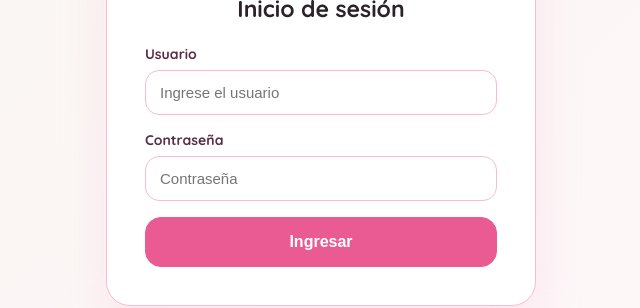
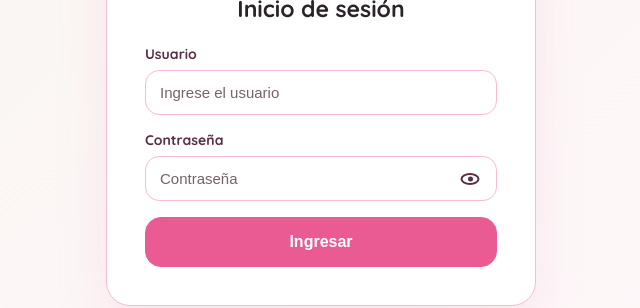
Before and after one commit to CrisNamendi21/Proyecto-de-Curso-H-D-boutique, a React (Vite) app in the folder frontend/: page / in a window 1280 px wide. Shown: the part 320-628 px from the top of the page, without its empty margins (319-959 px from the left). Built offline with nearby package versions, Linux system fonts and the light colour scheme.

Commit message:
Mejoras visuales en el inicio de sesion

```diff
--- a/frontend/src/pages/InicioSesion/InicioSesion.css
+++ b/frontend/src/pages/InicioSesion/InicioSesion.css
@@ -26,9 +26,81 @@
   padding: 13px 14px;
 }
 
+.login-field input::placeholder {
+  color: #76606b;
+}
+
 .login-field input:focus {
   border-color: var(--rosa-fuerte);
   box-shadow: 0 0 0 3px rgba(235, 91, 147, 0.12);
+}
+
+.password-input {
+  position: relative;
+}
+
+.password-input input {
+  width: 100%;
+  padding-right: 48px;
+}
+
+.password-toggle {
+  position: absolute;
+  top: 50%;
+  right: 10px;
+  width: 34px;
+  height: 34px;
+  border: none;
+  border-radius: 10px;
+  background: transparent;
+  cursor: pointer;
+  transform: translateY(-50%);
+  transition: background 0.2s ease;
+}
+
+.password-toggle:hover,
+.password-toggle:focus-visible {
+  background: #fff0f6;
+}
+
+.password-toggle:focus-visible {
+  outline: 2px solid rgba(235, 91, 147, 0.35);
+  outline-offset: 2px;
+}
+
+.password-toggle span {
+  position: absolute;
+  top: 50%;
+  left: 50%;
+  width: 19px;
+  height: 12px;
+  border: 2px solid var(--rosa-texto);
+  border-radius: 50%;
+  transform: translate(-50%, -50%);
+}
+
+.password-toggle span::before {
+  content: "";
+  position: absolute;
+  top: 50%;
+  left: 50%;
+  width: 5px;
+  height: 5px;
+  border-radius: 50%;
+  background: var(--rosa-texto);
+  transform: translate(-50%, -50%);
+}
+
+.password-toggle.visible span::after {
+  content: "";
+  position: absolute;
+  top: 50%;
+  left: -4px;
+  width: 27px;
+  height: 2px;
+  border-radius: 999px;
+  background: var(--rosa-texto);
+  transform: rotate(-35deg);
 }
 
 .login-error {
--- a/frontend/src/pages/InicioSesion/InicioSesion.jsx
+++ b/frontend/src/pages/InicioSesion/InicioSesion.jsx
@@ -5,6 +5,7 @@ import "./InicioSesion.css";
 function InicioSesion({ onLoginCorrecto }) {
   const [usuario, setUsuario] = useState("");
   const [password, setPassword] = useState("");
+  const [mostrarPassword, setMostrarPassword] = useState(false);
   const [mensaje, setMensaje] = useState("");
   const [cargando, setCargando] = useState(false);
 
@@ -50,14 +51,31 @@ function InicioSesion({ onLoginCorrecto }) {
 
           <div className="login-field">
             <label>Contraseña</label>
+            <div className="password-input">
               <input
-              type="password"
+                type={mostrarPassword ? "text" : "password"}
                 value={password}
                 onChange={(e) => setPassword(e.target.value)}
                 placeholder="Contraseña"
                 autoComplete="current-password"
                 required
               />
+              <button
+                type="button"
+                className={`password-toggle ${
+                  mostrarPassword ? "visible" : ""
+                }`}
+                onClick={() => setMostrarPassword(!mostrarPassword)}
+                aria-label={
+                  mostrarPassword ? "Ocultar contraseña" : "Mostrar contraseña"
+                }
+                title={
+                  mostrarPassword ? "Ocultar contraseña" : "Mostrar contraseña"
+                }
+              >
+                <span aria-hidden="true" />
+              </button>
+            </div>
           </div>
 
           {mensaje && <p className="login-error">{mensaje}</p>}
--- a/frontend/src/pages/duena/Empleados/Empleados.css
+++ b/frontend/src/pages/duena/Empleados/Empleados.css
@@ -368,7 +368,74 @@
 
 .grupo-form input::placeholder,
 .grupo-form textarea::placeholder {
-  color: #9b8a92;
+  color: #76606b;
+}
+
+.password-input-empleado {
+  position: relative;
+}
+
+.password-input-empleado input {
+  padding-right: 44px;
+}
+
+.password-toggle-empleado {
+  position: absolute;
+  top: 50%;
+  right: 8px;
+  width: 30px;
+  height: 30px;
+  border: none;
+  border-radius: 8px;
+  background: transparent;
+  cursor: pointer;
+  transform: translateY(-50%);
+  transition: background 0.2s ease;
+}
+
+.password-toggle-empleado:hover,
+.password-toggle-empleado:focus-visible {
+  background: #fff0f6;
+}
+
+.password-toggle-empleado:focus-visible {
+  outline: 2px solid rgba(255, 63, 127, 0.25);
+  outline-offset: 2px;
+}
+
+.password-toggle-empleado span {
+  position: absolute;
+  top: 50%;
+  left: 50%;
+  width: 17px;
+  height: 11px;
+  border: 2px solid #6b2c45;
+  border-radius: 50%;
+  transform: translate(-50%, -50%);
+}
+
+.password-toggle-empleado span::before {
+  content: "";
+  position: absolute;
+  top: 50%;
+  left: 50%;
+  width: 4px;
+  height: 4px;
+  border-radius: 50%;
+  background: #6b2c45;
+  transform: translate(-50%, -50%);
+}
+
+.password-toggle-empleado.visible span::after {
+  content: "";
+  position: absolute;
+  top: 50%;
+  left: -4px;
+  width: 25px;
+  height: 2px;
+  border-radius: 999px;
+  background: #6b2c45;
+  transform: rotate(-35deg);
 }
 
 /* Botones del modal */
--- a/frontend/src/pages/duena/Empleados/Empleados.jsx
+++ b/frontend/src/pages/duena/Empleados/Empleados.jsx
@@ -53,6 +53,7 @@ function Empleados() {
   const [cargandoMunicipios, setCargandoMunicipios] = useState(false);
   const [guardando, setGuardando] = useState(false);
   const [empleadoProcesando, setEmpleadoProcesando] = useState(null);
+  const [mostrarPasswordEmpleado, setMostrarPasswordEmpleado] = useState(false);
   const [error, setError] = useState("");
   const [mensaje, setMensaje] = useState("");
 
@@ -537,14 +538,37 @@ function Empleados() {
 
               <div className="grupo-form">
                 <label>Contrasena de acceso</label>
+                <div className="password-input-empleado">
                   <input
-                  type="password"
+                    type={mostrarPasswordEmpleado ? "text" : "password"}
                     name="password"
                     value={nuevoEmpleado.password}
                     onChange={manejarCambio}
                     placeholder="Contrasena temporal"
                     autoComplete="new-password"
                   />
+                  <button
+                    type="button"
+                    className={`password-toggle-empleado ${
+                      mostrarPasswordEmpleado ? "visible" : ""
+                    }`}
+                    onClick={() =>
+                      setMostrarPasswordEmpleado(!mostrarPasswordEmpleado)
+                    }
+                    aria-label={
+                      mostrarPasswordEmpleado
+                        ? "Ocultar contrasena"
+                        : "Mostrar contrasena"
+                    }
+                    title={
+                      mostrarPasswordEmpleado
+                        ? "Ocultar contrasena"
+                        : "Mostrar contrasena"
+                    }
+                  >
+                    <span aria-hidden="true" />
+                  </button>
+                </div>
               </div>
 
               <div className="grupo-form">
```
Lines whose indentation alone changed are shown as unchanged.
